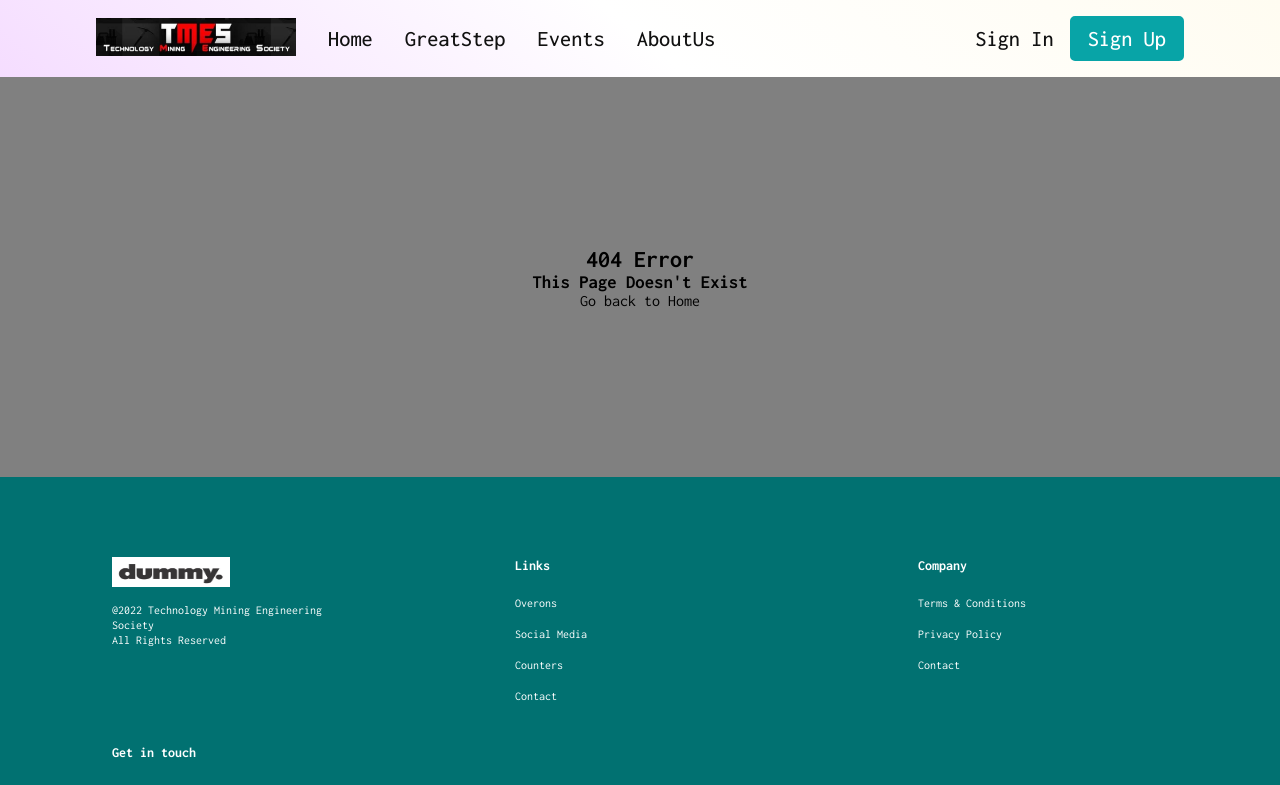
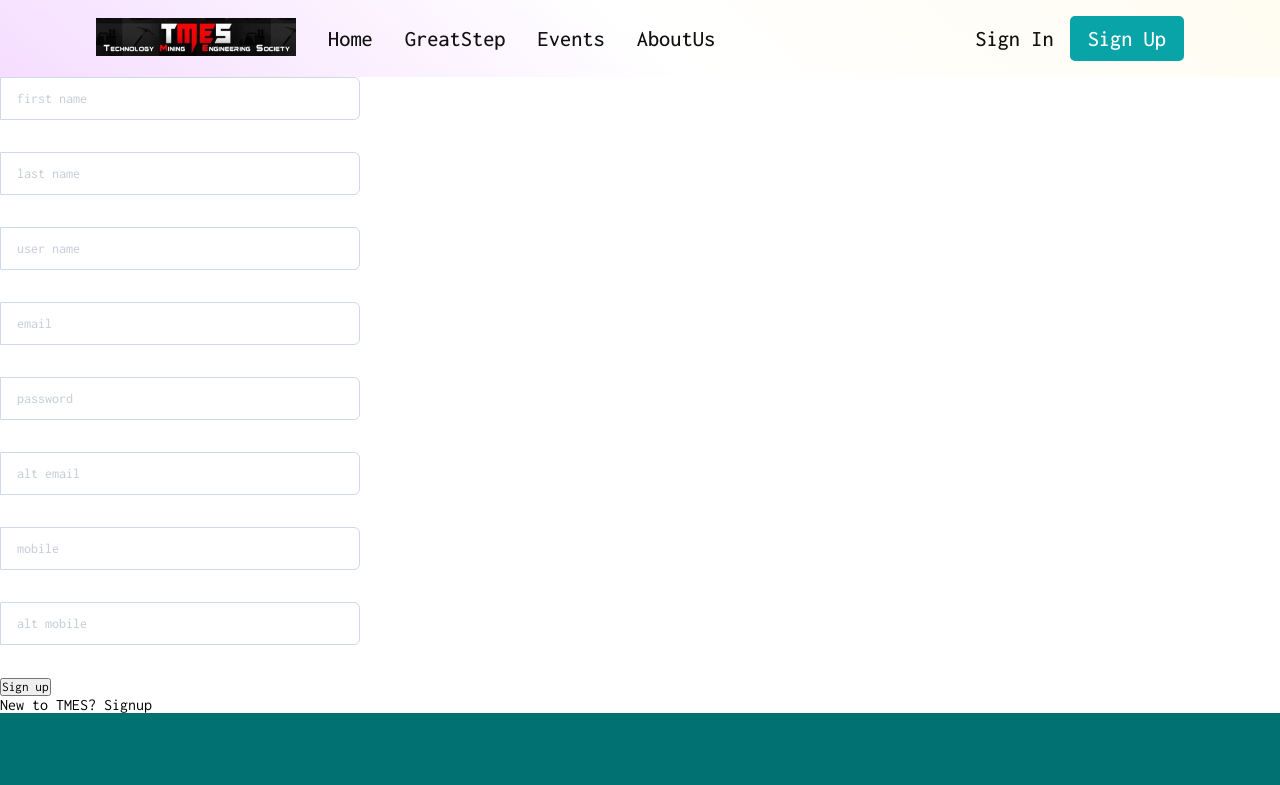
Before and after one commit to NutNick31/Tmes-Frontend, a React (Create React App) app: page /auth in a window 1280 px wide. Shown: the top 785 px of the page. Built offline with nearby package versions, Linux system fonts and the light colour scheme; a web font is replaced by a local one.

Commit message:
added auth route

```diff
--- a/package.json
+++ b/package.json
@@ -25,6 +25,7 @@
     "styled-components": "^5.3.6",
     "swiper": "^8.4.4",
     "typewriter-effect": "^2.19.0",
+    "validator": "^13.7.0",
     "web-vitals": "^2.1.4"
   },
   "scripts": {
--- /dev/null
+++ b/src/Pages/Auth/Auth.jsx
@@ -0,0 +1,18 @@
+import React from "react";
+import { useState } from "react";
+import Signin from "./Signin";
+import Signup from "./Signup";
+
+
+function Auth(){
+    const [toggle, setToggle] = useState(0);
+
+return(
+    <div>
+        {toggle ? <Signin/> : <Signup/>}
+        <p onClick= {()=>setToggle(toggle ? 0: 1)}>{toggle? "Already registered? Login" : "New to TMES? Signup"}</p>
+    </div>
+)
+}
+
+export default Auth;
--- /dev/null
+++ b/src/Pages/Auth/Auth.scss
@@ -0,0 +1,119 @@
+:root {
+
+    --input-color: #99A3BA;
+    --input-border: #CDD9ED;
+    --input-background: #fff;
+    --input-placeholder: #CBD1DC;
+
+    --input-border-focus: #275EFE;
+
+    --group-color: var(--input-color);
+    --group-border: var(--input-border);
+    --group-background: #EEF4FF;
+
+    --group-color-focus: #fff;
+    --group-border-focus: var(--input-border-focus);
+    --group-background-focus: #678EFE;
+
+}
+
+.form-field {
+    display: block;
+    width: 100%;
+    padding: 8px 16px;
+    line-height: 25px;
+    font-size: 14px;
+    font-weight: 500;
+    font-family: inherit;
+    border-radius: 6px;
+    -webkit-appearance: none;
+    color: var(--input-color);
+    border: 1px solid var(--input-border);
+    background: var(--input-background);
+    transition: border .3s ease;
+    &::placeholder {
+        color: var(--input-placeholder);
+    }
+    &:focus {
+        outline: none;
+        border-color: var(--input-border-focus);
+    }
+}
+
+.form-group {
+    position: relative;
+    display: flex;
+    width: 100%;
+    & > span,
+    .form-field {
+        white-space: nowrap;
+        display: block;
+        &:not(:first-child):not(:last-child) {
+            border-radius: 0;
+        }
+        &:first-child {
+            border-radius: 6px 0 0 6px;
+        }
+        &:last-child {
+            border-radius: 0 6px 6px 0;
+        }
+        &:not(:first-child) {
+            margin-left: -1px;
+        }
+    }
+    .form-field {
+        position: relative;
+        z-index: 1;
+        flex: 1 1 auto;
+        width: 1%;
+        margin-top: 0;
+        margin-bottom: 0;
+    }
+    & > span {
+        text-align: center;
+        padding: 8px 12px;
+        font-size: 14px;
+        line-height: 25px;
+        color: var(--group-color);
+        background: var(--group-background);
+        border: 1px solid var(--group-border);
+        transition: background .3s ease, border .3s ease, color .3s ease;
+    }
+    &:focus-within {
+        & > span {
+            color: var(--group-color-focus);
+            background: var(--group-background-focus);
+            border-color: var(--group-border-focus);
+        }
+    }
+}
+
+html {
+    box-sizing: border-box;
+    -webkit-font-smoothing: antialiased;
+}
+
+* {
+    box-sizing: inherit;
+    &:before,
+    &:after {
+        box-sizing: inherit;
+    }
+}
+
+// Center
+body {
+    min-height: 100vh;
+    font-family: 'Mukta Malar', Arial;
+    display: flex;
+    justify-content: center;
+    align-items: center;
+    flex-direction: column;
+    background: #F5F9FF;
+    .form-group {
+        max-width: 360px;
+        &:not(:last-child) {
+            margin-bottom: 32px;
+        }
+    }
+}
--- /dev/null
+++ b/src/Pages/Auth/Signin.jsx
@@ -0,0 +1,46 @@
+import axios from "axios";
+import React from "react";
+import { useState } from "react";
+import "./Auth.scss"
+
+function Signin() {
+    const [email, setEmail] = useState("");
+    const [password, setPassword] = useState("");
+
+    const handleInputChange = (e) => {
+        switch (e.target.name) {
+            case "email":
+                setEmail(e.target.value);
+                break;
+            case "password":
+                setPassword(e.target.value);
+                break;
+            default:
+
+        }
+    }
+
+    const handleSubmit = () => {
+        const user = {
+            email: email,
+            password: password
+        }
+        axios.post('/auth/login', user)
+            .then(res => { console.log(res); })
+            .catch(er => console.log(er));
+    }
+
+    return (
+        <div>
+            <div className="form-group">
+                <input className="form-field" name="email" placeholder="email" value={email} onChange={handleInputChange}></input>
+            </div>
+            <div className="form-group">
+                <input className="form-field" name="password" placeholder="password" value={password} onChange={handleInputChange}></input>
+            </div>
+            <button onClick={handleSubmit}>Sign in</button>
+        </div>
+    )
+}
+
+export default Signin;
--- /dev/null
+++ b/src/Pages/Auth/Signup.jsx
@@ -0,0 +1,95 @@
+import axios from "axios";
+import React from "react";
+import { useState } from "react";
+import "./Auth.scss";
+
+function Signup() {
+    const [firstName, setFirstName] = useState("");
+    const [lastName, setLastName] = useState("");
+    const [userName, setUserName] = useState("");
+    const [email, setEmail] = useState("");
+    const [altEmail, setAltEmail] = useState("");
+    const [mobile, setMobile] = useState("");
+    const [altMobile, setAltMobile] = useState("");
+    const [password, setPassword] = useState("");
+
+    const handleInputChange = (e) => {
+        switch (e.target.name) {
+            case "firstName":
+                setFirstName(e.target.value);
+                break;
+            case "lastName":
+                setLastName(e.target.value);
+                break;
+            case "userName":
+                setUserName(e.target.value);
+                break;
+            case "email":
+                setEmail(e.target.value);
+                break;
+            case "altEmail":
+                setAltEmail(e.target.value);
+                break;
+            case "mobile":
+                setMobile(e.target.value);
+                break;
+            case "altMobile":
+                setAltMobile(e.target.value);
+                break;
+            case "password":
+                setPassword(e.target.value);
+                break;
+            default:
+
+        }
+    }
+
+    const handleSubmit = () => {
+        const user = {
+            firstName: firstName,
+            lastName: lastName,
+            userName: userName,
+            email: email,
+            altEmail: altEmail,
+            mobile: mobile,
+            altMobile: altMobile,
+            password: password
+        }
+        console.log(user);
+        axios.post('/auth/register', user)
+            .then(res => { console.log(res); })
+            .catch(er => console.log(er));
+    }
+
+    return (
+        <div>
+            <div className="form-group">
+                <input className="form-field" name="firstName" placeholder="first name" value={firstName} onChange={handleInputChange}></input>
+            </div>
+            <div className="form-group">
+                <input className="form-field" name="lastName" placeholder="last name" value={lastName} onChange={handleInputChange}></input>
+            </div>
+            <div className="form-group">
+                <input className="form-field" name="userName" placeholder="user name" value={userName} onChange={handleInputChange}></input>
+            </div>
+            <div className="form-group">
+                <input className="form-field" name="email" placeholder="email" value={email} onChange={handleInputChange}></input>
+            </div>
+            <div className="form-group">
+                <input className="form-field" name="password" placeholder="password" value={password} onChange={handleInputChange}></input>
+            </div>
+            <div className="form-group">
+                <input className="form-field" name="altEmail" placeholder="alt email" value={altEmail} onChange={handleInputChange}></input>
+            </div>
+            <div className="form-group">
+                <input className="form-field" name="mobile" placeholder="mobile" value={mobile} onChange={handleInputChange}></input>
+            </div>
+            <div className="form-group">
+                <input className="form-field" name="altMobile" placeholder="alt mobile" value={altMobile} onChange={handleInputChange}></input>
+            </div>
+            <button onClick={handleSubmit}>Sign up</button>
+        </div>
+    )
+}
+
+export default Signup;
--- a/src/Pages/index.js
+++ b/src/Pages/index.js
@@ -4,5 +4,6 @@ import GreatStep from "./Home/GreatStep";
 import Error from "./Error_404/Error_404";
 import Events from "./Events/Events";
 import About from "./About/About";
+import Auth from "./Auth/Auth";
 
-export { GreatStep, Error, Events, About };
+export { GreatStep, Error, Events, About, Auth };
--- a/src/Routing.jsx
+++ b/src/Routing.jsx
@@ -1,7 +1,7 @@
 import React from "react";
 
 import { Routes, Route } from "react-router-dom";
-import { GreatStep, Error, Events, About } from "./Pages";
+import { GreatStep, Error, Events, About, Auth } from "./Pages";
 
 import TMES from "./TMES/TMES_landing/TMES";
 
@@ -25,6 +25,9 @@ const Routing = () => {
     <>
       <div className="content">
         <Routes>
+          {/* Auth page*/}
+          <Route path="/auth" element={<Auth />} />
+
           {/* GreatStep Page */}
           <Route exact path="/" element={<TMES />} />
           <Route exact path="/great-step" element={<GreatStep />} />
```
Also changed, not shown: 1 other file (tests, documents, lock files or other folders).
